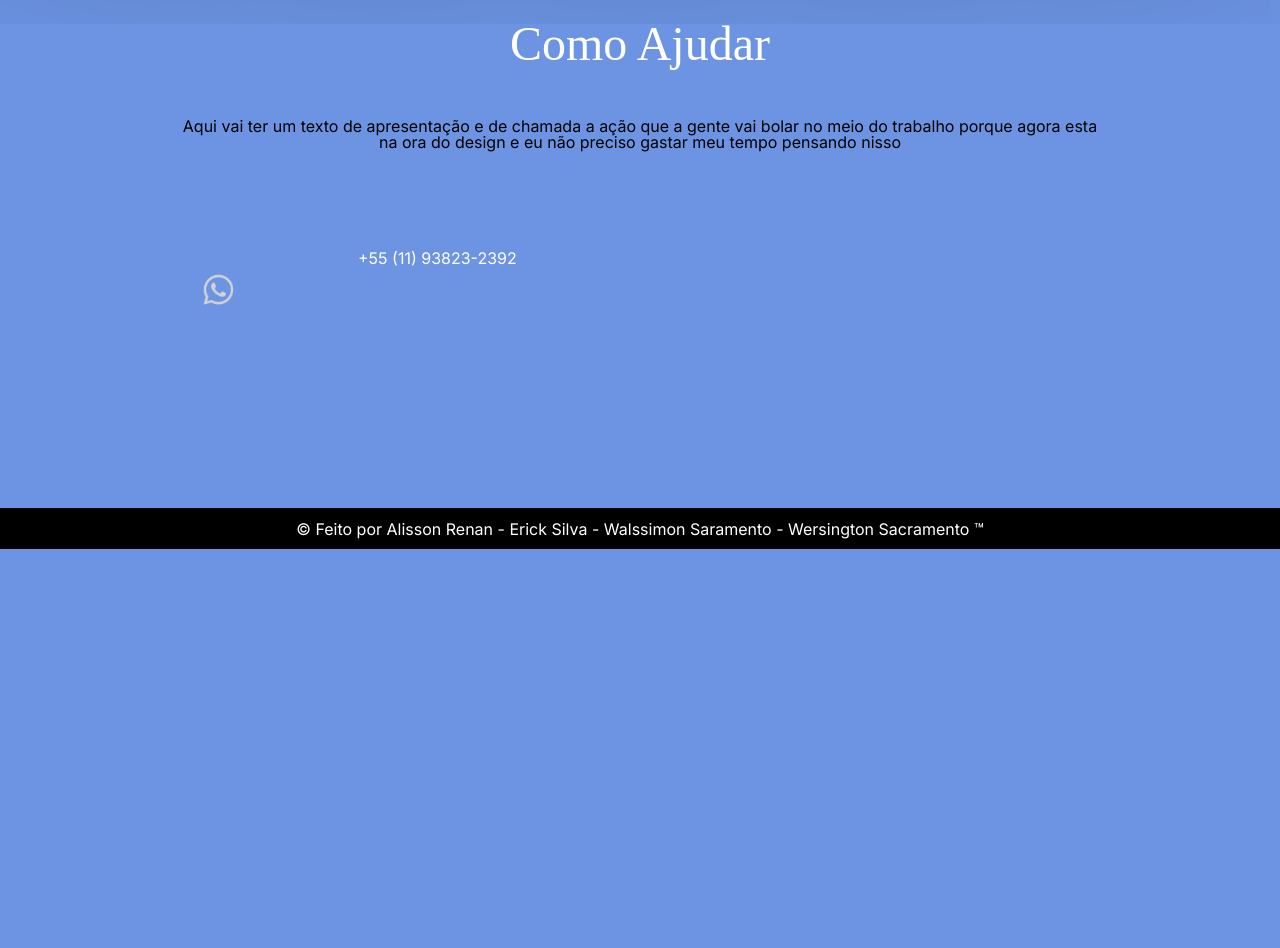
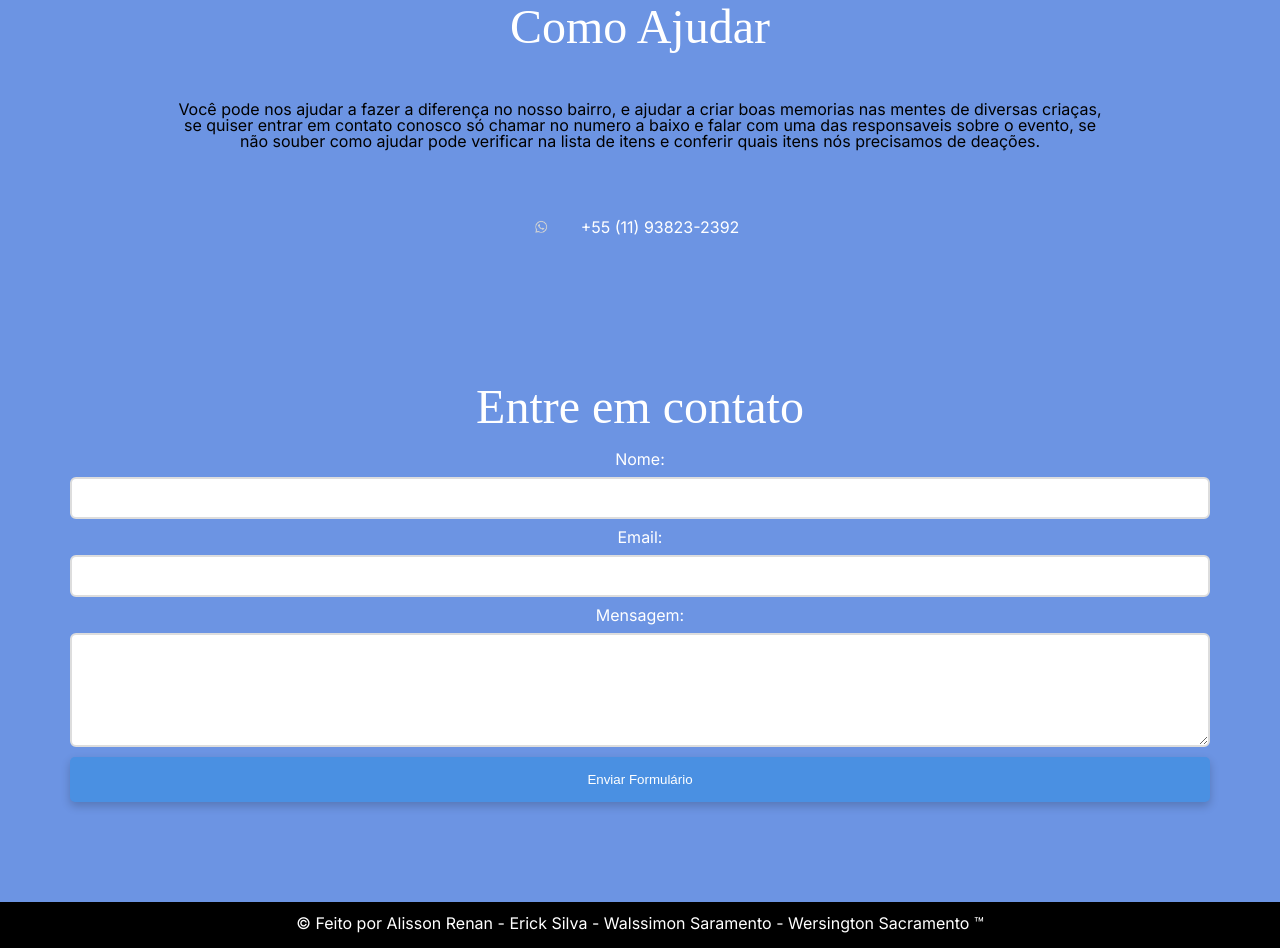
Before and after one commit to wer-wersington/AtividadePw, a plain HTML site: page Contato.html in a window 1280 px wide. Shown: the part 231-1179 px from the top of the page. Before the commit the page ends 800 px from the top, so only its background shows below. Drawn offline with Linux system fonts and the light colour scheme; a web font is replaced by a local one.

Commit message:
Atualizado

```diff
--- a/Contato.html
+++ b/Contato.html
@@ -25,12 +25,34 @@
         </nav>
     <section class="ajuda">
         <h1>Como Ajudar</h1>
-        <p>Aqui vai ter um texto de apresentação e de chamada a ação que a gente vai bolar no meio do trabalho porque agora esta na ora do design e eu não preciso gastar meu tempo pensando nisso</p>
+        <p class="ajudap">Você pode nos ajudar a fazer a diferença no nosso bairro, e ajudar a criar boas memorias nas mentes de diversas criaças, se quiser entrar em contato conosco só chamar no numero a baixo e falar com uma das responsaveis sobre o evento, se não souber como ajudar pode verificar na <a  class="Palvralista" href="listaitens.html">lista de itens</a> e conferir quais itens nós precisamos de deações.</p>
         <div class="zap">
             <img src="img/zaplogo.png" alt=""><p>+55 (11) 93823-2392</p>
         </div>
     </section>
 
+    <section class="entreContato">
+        <h1>
+            Entre em contato
+        </h1>
+        <form class="formulariopersonalizado" id="frmContato" >
+            <!-- Campo de texto para o nome -->
+            <label for="Nome">Nome:</label>
+            <input type="text" id="txtNome" name="Nome" required>
+
+            <!-- Campo de texto para o email -->
+            <label for="Email">Email:</label>
+            <input type="email" name="Email" required>
+
+            <!-- Área de texto para a mensagem -->
+            <label for="mensagem">Mensagem:</label>
+            <textarea name="mensagem" rows="5" required></textarea>
+
+            <!-- Botão para enviar o formulário com efeito hover -->
+            <button type="submit" class="evento-mouse">Enviar Formulário</button>
+        </form>
+    </section>
+
     <footer>© Feito por Alisson Renan - Erick Silva - Walssimon Saramento - Wersington Sacramento ™</footer>
 </body>
 </html>
--- a/style.css
+++ b/style.css
@@ -1,21 +1,88 @@
-
 @import url('https://fonts.googleapis.com/css2?family=Inter:ital,opsz,wght@0,14..32,100..900;1,14..32,100..900&display=swap');
 @import url('https://fonts.googleapis.com/css2?family=Poetsen+One&display=swap');
 
 
-html, body, div, span, applet, object, iframe,
-h1, h2, h3, h4, h5, h6, p, blockquote, pre,
-a, abbr, acronym, address, big, cite, code,
-del, dfn, em, img, ins, kbd, q, s, samp,
-small, strike, strong, sub, sup, tt, var,
-b, u, i, center,
-dl, dt, dd, ol, ul, li,
-fieldset, form, label, legend,
-table, caption, tbody, tfoot, thead, tr, th, td,
-article, aside, canvas, details, embed,
-figure, figcaption, footer, header, hgroup,
-menu, nav, output, ruby, section, summary,
-time, mark, audio, video {
+html,
+body,
+div,
+span,
+applet,
+object,
+iframe,
+h1,
+h2,
+h3,
+h4,
+h5,
+h6,
+p,
+blockquote,
+pre,
+a,
+abbr,
+acronym,
+address,
+big,
+cite,
+code,
+del,
+dfn,
+em,
+img,
+ins,
+kbd,
+q,
+s,
+samp,
+small,
+strike,
+strong,
+sub,
+sup,
+tt,
+var,
+b,
+u,
+i,
+center,
+dl,
+dt,
+dd,
+ol,
+ul,
+li,
+fieldset,
+form,
+label,
+legend,
+table,
+caption,
+tbody,
+tfoot,
+thead,
+tr,
+th,
+td,
+article,
+aside,
+canvas,
+details,
+embed,
+figure,
+figcaption,
+footer,
+header,
+hgroup,
+menu,
+nav,
+output,
+ruby,
+section,
+summary,
+time,
+mark,
+audio,
+video {
 	margin: 0;
 	padding: 0;
 	border: 0;
@@ -23,49 +90,68 @@ time, mark, audio, video {
 	font: inherit;
 	vertical-align: baseline;
 }
+
 /* HTML5 display-role reset for older browsers */
-article, aside, details, figcaption, figure,
-footer, header, hgroup, menu, nav, section {
+article,
+aside,
+details,
+figcaption,
+figure,
+footer,
+header,
+hgroup,
+menu,
+nav,
+section {
 	display: block;
 }
+
 body {
 	font-family: 'Inter', Arial, Helvetica, sans-serif;
 	line-height: 1;
 }
-ol, ul {
+
+ol,
+ul {
 	list-style: none;
 }
-blockquote, q {
+
+blockquote,
+q {
 	quotes: none;
 }
-blockquote:before, blockquote:after,
-q:before, q:after {
+
+blockquote:before,
+blockquote:after,
+q:before,
+q:after {
 	content: '';
 	content: none;
 }
+
 table {
 	border-collapse: collapse;
 	border-spacing: 0;
 }
+
 a {
 	text-decoration: none;
 	color: inherit;
 }
 
 /* -------------------------------------------------Menu Superior-------------------------------------------------------- */
-.Menu{
+.Menu {
 	background-color: rgb(255, 255, 255);
 	width: 100%;
 	text-align: center;
 	padding-top: 20px;
 	padding-bottom: 20px;
-	box-shadow: -20px -20px 1000px 2px #000;
 
 }
 
 .Menu li {
-	display:inline-block ;
-	padding: 0 10%;
+	display: inline-block;
+	padding: 0 5%;
 
 }
 
@@ -77,47 +163,50 @@ a {
 
 .Menu li a:hover {
 	transition: 0.2s ease-in-out;
-	text-shadow:#F26699 1px 0 10px;
+	text-shadow: #F26699 1px 0 10px;
 	color: #F26699;
 	text-decoration: none;
 }
+
 /* -------------------------------------------------Sessão Apresentação-------------------------------------------------------------- */
 
-h1{
-	font-family:'Poetsen One';
+h1 {
+	font-family: 'Poetsen One';
 	font-size: 3em;
 }
 
-.Apresentacao{
+.Apresentacao {
 	display: flex;
 	min-height: 500px;
 	background-color: #D2D918;
 }
 
-.Apresentacao h1{
+.Apresentacao h1 {
 	color: #fff;
 	padding-bottom: 5%;
 
 }
 
-.ElementoTexto{
+.ElementoTexto {
 	display: block;
 }
-.Apresentacao .ElementoTexto{
+
+.Apresentacao .ElementoTexto {
 	display: block;
 	padding-top: 5%;
 	margin-left: 10%;
 	margin-right: 0;
 	text-align: right;
 }
+
 .Apresentacao p {
 	padding-left: 27%;
 	color: #590A4C;
 	font-size: 16px;
 }
 
-.Apresentacao button{
-	font-family: 'Inter','Arial';
+.Apresentacao button {
+	font-family: 'Inter', 'Arial';
 	border-radius: 10px;
 	width: 110px;
 	padding: 10px;
@@ -140,31 +229,28 @@ margin-top: 23px;
 	margin-right: 2%;
 
 }
-.imagemApresentaca	{
-	display: flexbox;
-	padding: 10px;
+
+.imagemApresentacao img{
+max-width:80%;
+margin: 35px;
 }
 
-.imagemApresentaca , img{
-	max-width: 50%;
-	margin: 40px;
-}
 /* -------------------------------------------------Sessão ideia-------------------------------------------------------------- */
 
-.Ideia{
+.Ideia {
 	min-height: 200px;
 	text-align: center;
 	background-color: #FFF;
 }
 
-.Ideia h1{
+.Ideia h1 {
 	margin-top: 6%;
 	color: #F2A20C;
 	padding-bottom: 1%;
 
 }
 
-.Ideia p{
+.Ideia p {
 	padding: 0% 30%;
 	color: #590A4C;
 	padding-bottom: 1%;
@@ -173,19 +259,19 @@ margin-top: 23px;
 
 /* -------------------------------------------------Sessão quem somos-------------------------------------------------------------- */
 
-.Quemsomos{
+.Quemsomos {
 	padding-top: 12%;
 	min-height: 300px;
 	text-align: center;
 	background-color: #6C94E3;
 }
 
-.Quemsomos h1{
+.Quemsomos h1 {
 	color: #D2D918;
 	padding-bottom: 1%;
 }
 
-.Quemsomos p{
+.Quemsomos p {
 	padding: 0% 30%;
 	color: #FFF;
 }
@@ -195,7 +281,7 @@ margin-top: 23px;
 
 /* -------------------------------------------------Sessão Agradecimentos-------------------------------------------------------------- */
 
-.Agradecimentos{
+.Agradecimentos {
 	font-size: 56px;
 	text-align: center;
 	padding: 7% 20%;
@@ -204,7 +290,7 @@ margin-top: 23px;
 
 
 /* ------------------------------------------------- ista de itens-------------------------------------------------------------- */
-.Caixa{
+.Caixa {
 	margin-left: 20%;
 	margin-right: 20%;
 	margin-bottom: 15%;
@@ -213,7 +299,8 @@ margin-top: 23px;
 	border-radius: 10px;
 	display: block;
 }
-.Itens a{
+
+.Itens a {
 	text-align: center;
 	margin: 10px;
 	padding: 10px;
@@ -225,81 +312,110 @@ margin-top: 23px;
 
 }
 
-.listitens{
+.listitens {
 	background-color: #F26699;
 }
-.lis{
+
+.lis {
 	color: #fff;
 	text-align: center;
 	padding: 2%;
 	font-size: 70px;
 }
-.titulo{
+
+.titulo {}
+
+/* ------------------------------------------------- Lista de Contato -------------------------------------------------------------- */
+
+.ajuda {
+	text-align: center;
+	align-items: center;
+	display: block;
+	padding: 10%;
+	orientation: center;
 
 }
-/* ------------------------------------------------- Lista de Contato-------------------------------------------------------------- */
 
-.ajuda{
-	display: block;
-	padding: 10%;
-
-}
-.ajuda p{
+.ajudap {
 	text-align: center;
 	margin: 50px;
 }
-.ajuda h1{
+
+.ajuda h1 {
 	text-align: center;
 	margin: 50px;
 	color: #fff;
 }
 
-.zap{
+.zap {
 	display: flex;
+	align-items: center;
+	justify-content: center;
 }
 
-.zap img{
-	object-fit: cover;
+.zap img {
+	display: block;
+	align-items: center;
 	padding: 0;
-	max-width: 100px;
+	max-width: 40px;
 
 }
 
-.zap p{
-	padding: bottom 10px;
+.zap p {
+	display: block;
+padding: 20px;
 	color: #fff;
 }
 
-.cont{
+.cont {
 	background-color: #6C94E3;
 }
+
+.entreContato{
+	color: #FFF;
+	align-items: center;
+	text-align: center;
+
+}
+.entreContato h1{
+	padding-bottom: 20px;
+
+}
+
 /* ------------------------------------------------- Carrossel -------------------------------------------------------------- */
  .carousel-container {
+
+		max-width: 810px;
+		margin: 50px auto;
 		position: relative;
-	max-width: 600px;
-	margin: 50px auto;
 		overflow: hidden;
 		border: 2px solid #ddd;
 		border-radius: 10px;
+		box-sizing: border-box;
 	}
 
 	.carousel {
 		display: flex;
 		transition: transform 0.5s ease-in-out;
+
+
 	}
 
 	.carousel-item {
-	min-width: 100%;
+
+		min-width: 800px;
+		max-width: 1000px;
+
+
 	}
 
 	.carousel-item img {
-	width: 100%;
-	display: block;
-	object-fit:unset;
+		position: relative;
 	}
 
 	.prev, .next {
 		position: absolute;
+		width: 40px;
 		top: 50%;
 		transform: translateY(-50%);
 		background-color: rgba(0,0,0,0.5);
@@ -308,7 +424,7 @@ margin-top: 23px;
 		padding: 10px;
 		cursor: pointer;
 		font-size: 18px;
-	border-radius: 50%;
+		border-radius: 20%;
 	}
 
  .prev {
@@ -319,16 +435,83 @@ margin-top: 23px;
 	right: 10px;
 }
 
-  .prev:hover, .next:hover {
-	background-color: rgba(0,0,0,0.8);
+.prev:hover,
+.next:hover {
+	background-color: rgba(0, 0, 0, 0.8);
+}
+
+.NosTrab {
+	background: #590A4C;
+	height: 700px;
 }
 
 
+.fotos {
+	padding-top: 30px;
+	color: #FFF;
+	text-align: center;
+}
+
 /* -------------------------------------------------------------------------------- */
-footer{
+footer {
 	text-align: center;
 	color: #FFF;
 	background-color: #000;
 	padding: 1%;
+	position: absolute;
+	width: 98%;
+	height: 20px;
+	margin-top: 100px;
 
 }
+/*=========================*/
+.formulariopersonalizado {
+    display: flex;
+    flex-direction: column;
+}
+
+form {
+	padding-left: 70px;
+	padding-right: 70px;
+}
+input, textarea {
+    padding: 10px;
+    margin:  10px 0;
+    border:  2px solid #ddd;
+    border-radius: 6px;
+    font-size: 1rem;
+    transition: border-color 0.3s ease;
+}
+
+input:focus, textarea:focus {
+    border-color: #9013FE;
+}
+
+button.evento-mouse {
+    padding: 15px 30px;
+    background-color: #4A90E2;
+    color: white;
+    border: none;
+    border-radius: 5px;
+    cursor:  pointer;
+    transition: background-color 0.3s ease;
+	box-shadow:  0 4px 10px rgba( 0, 0, 0, 0.2);
+}
+
+button.evento-mouse:hover {
+    background-color: #ffffff;
+    box-shadow:  0 4px 10px rgba( 0, 0, 0, 0.2);
+    transform:  translateY(-3px);
+	color: #000;
+	font-weight: 800;
+}
+
+.Palvralista:hover{
+    transition: font-weight 0.3s ease;
+	font-weight: 400;
+}
+
+.Palvralista:hover{
+	font-weight: 600;
+
+}
```
Also changed, not shown: index.html (+3 -3 lines), listaitens.html (+1 -1 lines), nossoTrabalho.html (+4 -4 lines), img/criancas3.png, 2 other files. Lines whose indentation alone changed are shown as unchanged.
